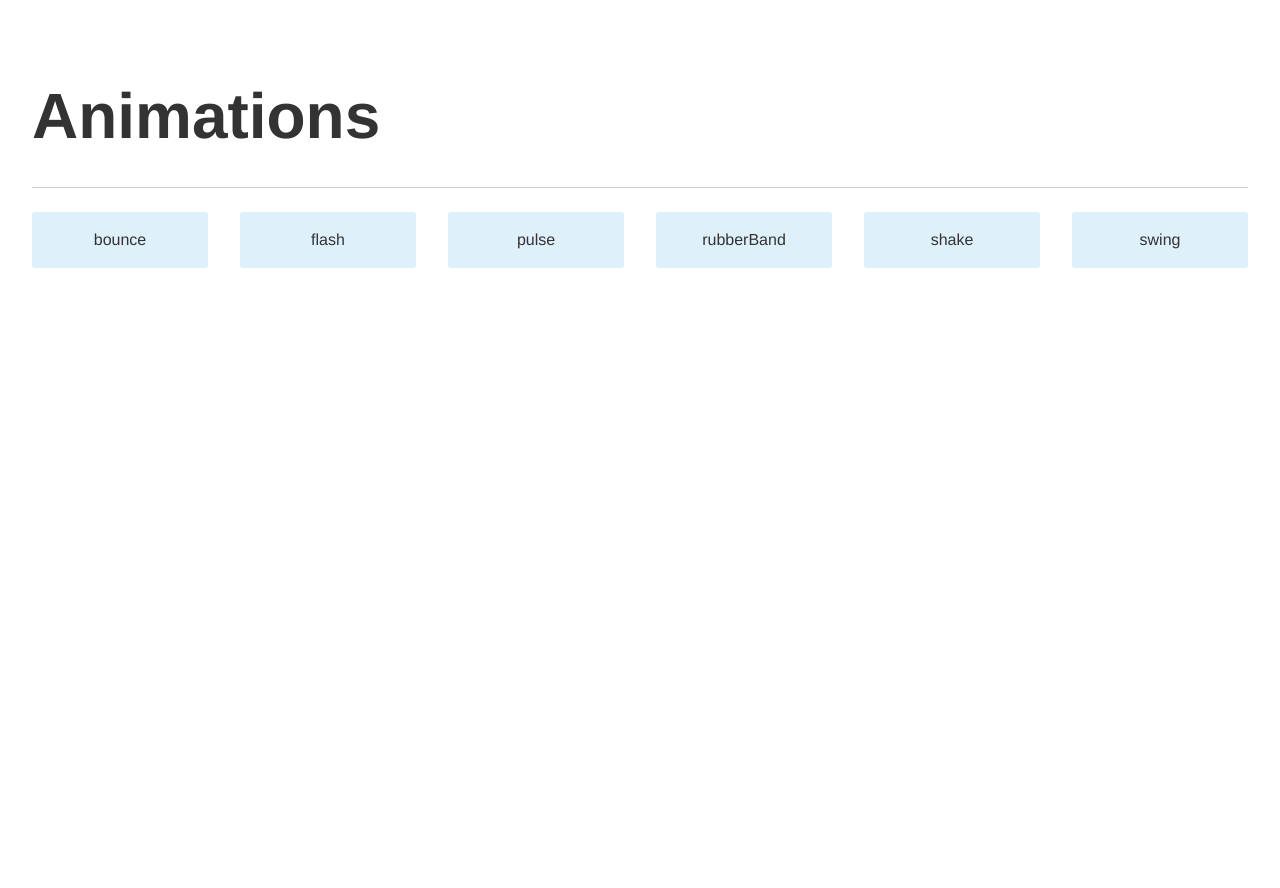
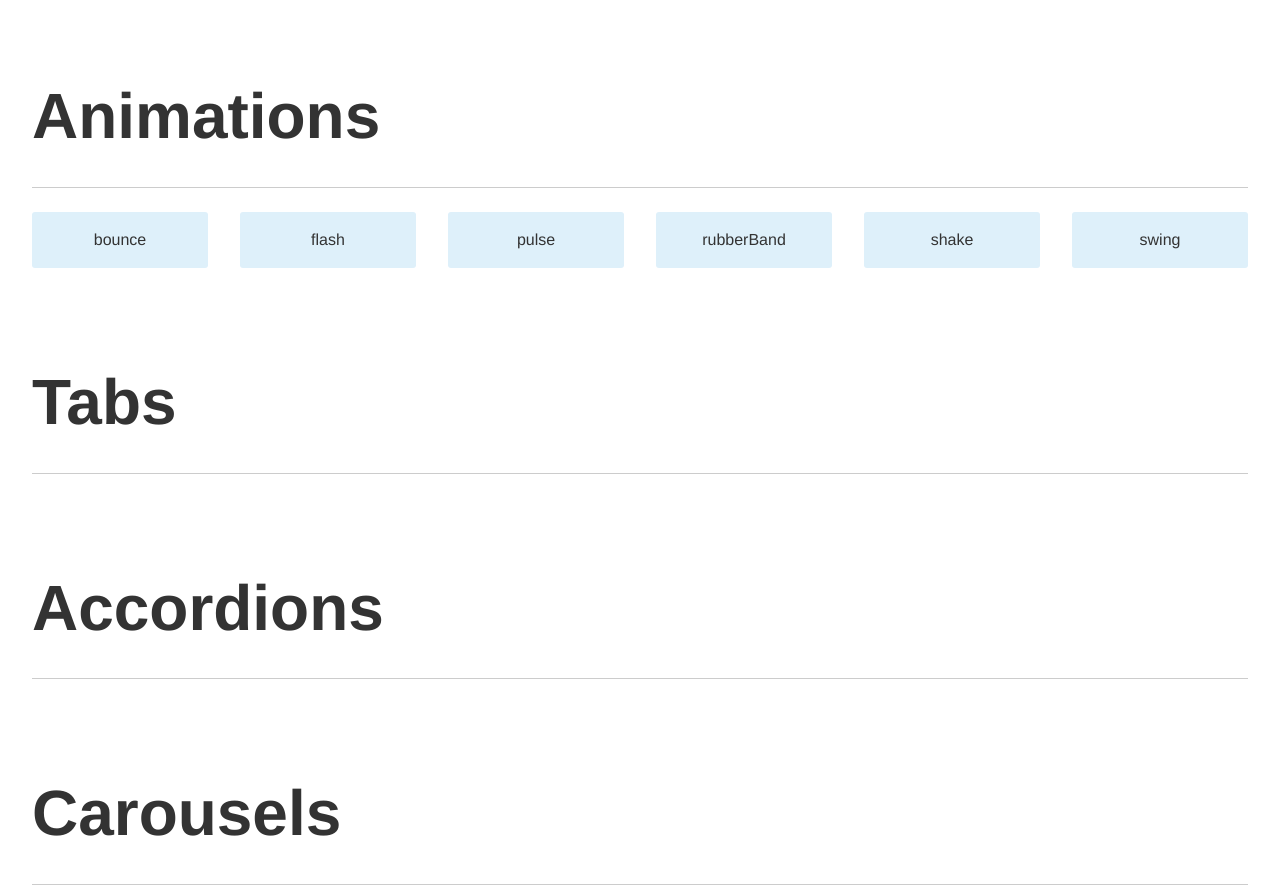
Before and after one commit to ruanwz/own_patten_lib, a website: page index.html in a window 1280 px wide. Shown: the part 8341-9229 px from the top of the page. Before the commit the page ends 8641 px from the top, so only its background shows below. Drawn offline with Linux system fonts and the light colour scheme.

Commit message:
placeholder

```diff
--- a/index.html
+++ b/index.html
@@ -628,7 +628,27 @@ img {
         </div>
       </div>
     </section>
+    <section>
+      <div class="container">
+        <h1 id="nav-tabs">Tabs</h1>
+        <hr>
 
+      </div>
+    </section>
+    <section>
+      <div class="container">
+        <h1 id="nav-accordions">Accordions</h1>
+        <hr>
+
+      </div>
+    </section>
+    <section>
+      <div class="container">
+        <h1 id="nav-carousels">Carousels</h1>
+        <hr>
+
+      </div>
+    </section>
     <script src="js/vendors/jquery.js"></script>
     <script src="js/vendors/prism.js"></script>
     <script src="js/vendors/superfish/superfish.js"></script>
```
